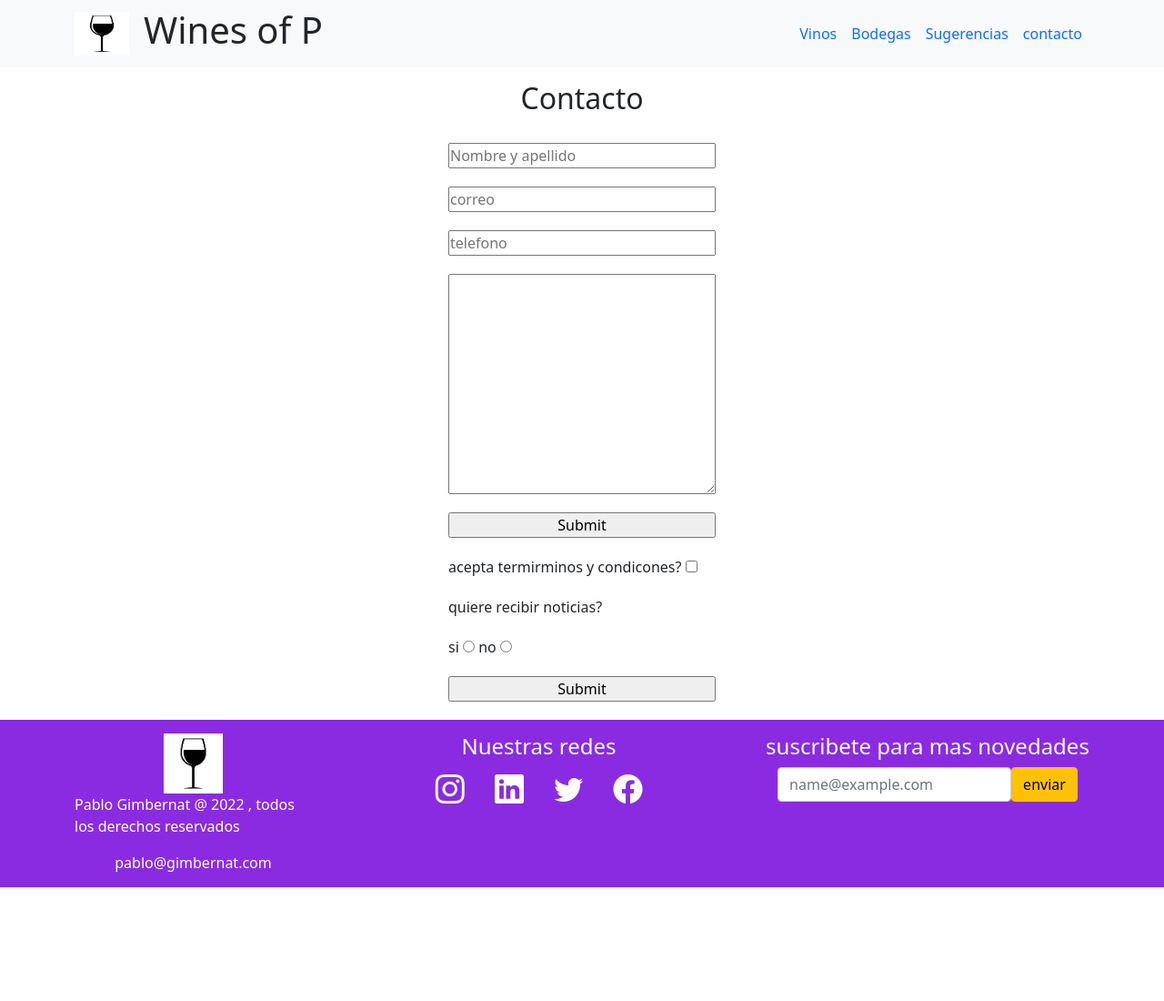
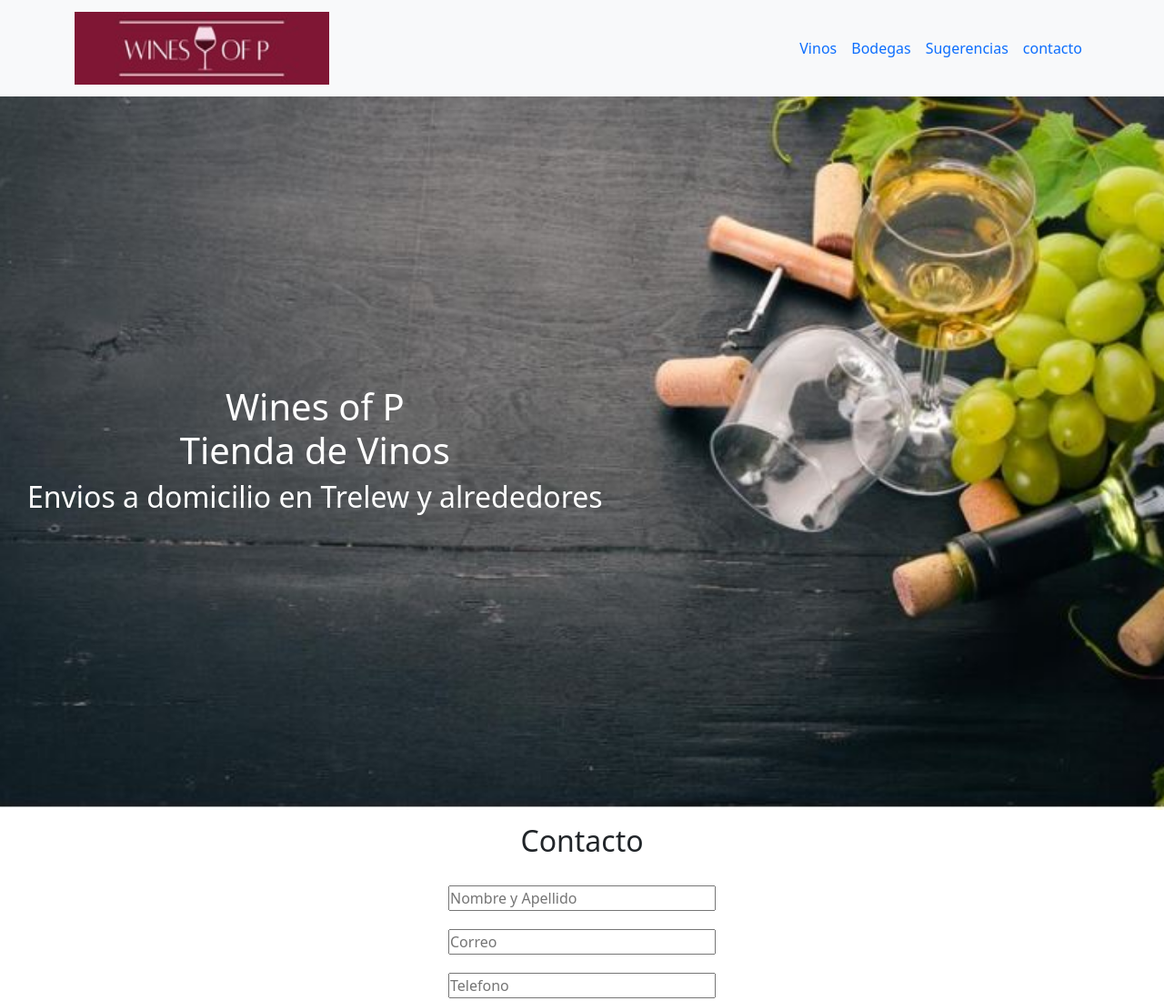
Before and after one commit to pablogimbernat/curso-web, a website: page pages/contacto.html in a window 1280 px wide. Shown: the top 1100 px of the page at 91% size. Before the commit the page ends 975 px from the top, so only its background shows below. Drawn offline with nearby package versions, Linux system fonts and the light colour scheme; files whose address does not match are found by name.

Commit message:
preEntrega3Gimbernat agregado de baner

```diff
--- a/pages/contacto.html
+++ b/pages/contacto.html
@@ -14,8 +14,7 @@
 <header>
     <nav class="navbar navbar-expand-lg bg-light">
         <div class="container">
-            <a class="navbar-brand" href="../index.html"><img src="../assets/logo.jpg" width="60" height="48" alt=""></a>
-        <h1>Wines of P</h1>
+          <a class="navbar-brand" href="./index.html"><img src="../assets/logo.jpeg" width="280" height="80" alt="imagen logo vinoteca"></a>
 
           <button class="navbar-toggler" type="button" data-bs-toggle="collapse" data-bs-target="#navbarNavDropdown" aria-controls="navbarNavDropdown" aria-expanded="false" aria-label="Toggle navigation">
             <span class="navbar-toggler-icon"></span>
@@ -44,14 +43,20 @@
     </nav>
   </header>
   <main>
+    <section class="baner">
+      <div class="baner__titulo">
+       <h1>Wines of P <br>Tienda de Vinos</h1>
+       <h2>Envios a domicilio en Trelew y alrededores</h2>
+      </div>
+    </section>
     <h2 class="mainTitle">Contacto</h2>
     <form class="formulario">
 
-    <input type="text" placeholder="Nombre y apellido">
+    <input type="text" placeholder="Nombre y Apellido">
 
-    <input type="email" placeholder="correo">
+    <input type="email" placeholder="Correo">
 
-    <input type="text" placeholder="telefono">
+    <input type="text" placeholder="Telefono">
 
     <textarea name="" id="" cols="30" rows="10"></textarea>
 
--- /dev/null
+++ b/scss/base/_baner.scss
@@ -0,0 +1,15 @@
+.baner {
+height: 98vh;
+background-image: url(../assets/baner.JPG);
+background-position: center;
+background-repeat: no-repeat;
+background-size: cover;
+display: flex;
+justify-content: flex-start;
+align-items: center
+}
+.baner__titulo{
+color: white;
+margin-left: 30px;
+text-align: center;
+}
--- a/scss/main.scss
+++ b/scss/main.scss
@@ -5,3 +5,4 @@
 @import "./pages/index.scss";
 @import "./pages/contacto.scss";
 @import "./pages/bodegas";
+@import "./base/baner.scss";
```
Also changed, not shown: index.html (+8 -2 lines), pages/bodegas.html (+9 -2 lines), pages/sugerencias.html (+7 -2 lines), pages/vinos.html (+7 -2 lines), assets/Captura.JPG (added), assets/baner.JPG (added), assets/logo.jpeg (renamed from nuevo logo/WhatsApp Image 2022-10-10 at 21.44.18.jpeg), assets/logo.jpg (deleted), css/styles.css, 1 other file.
